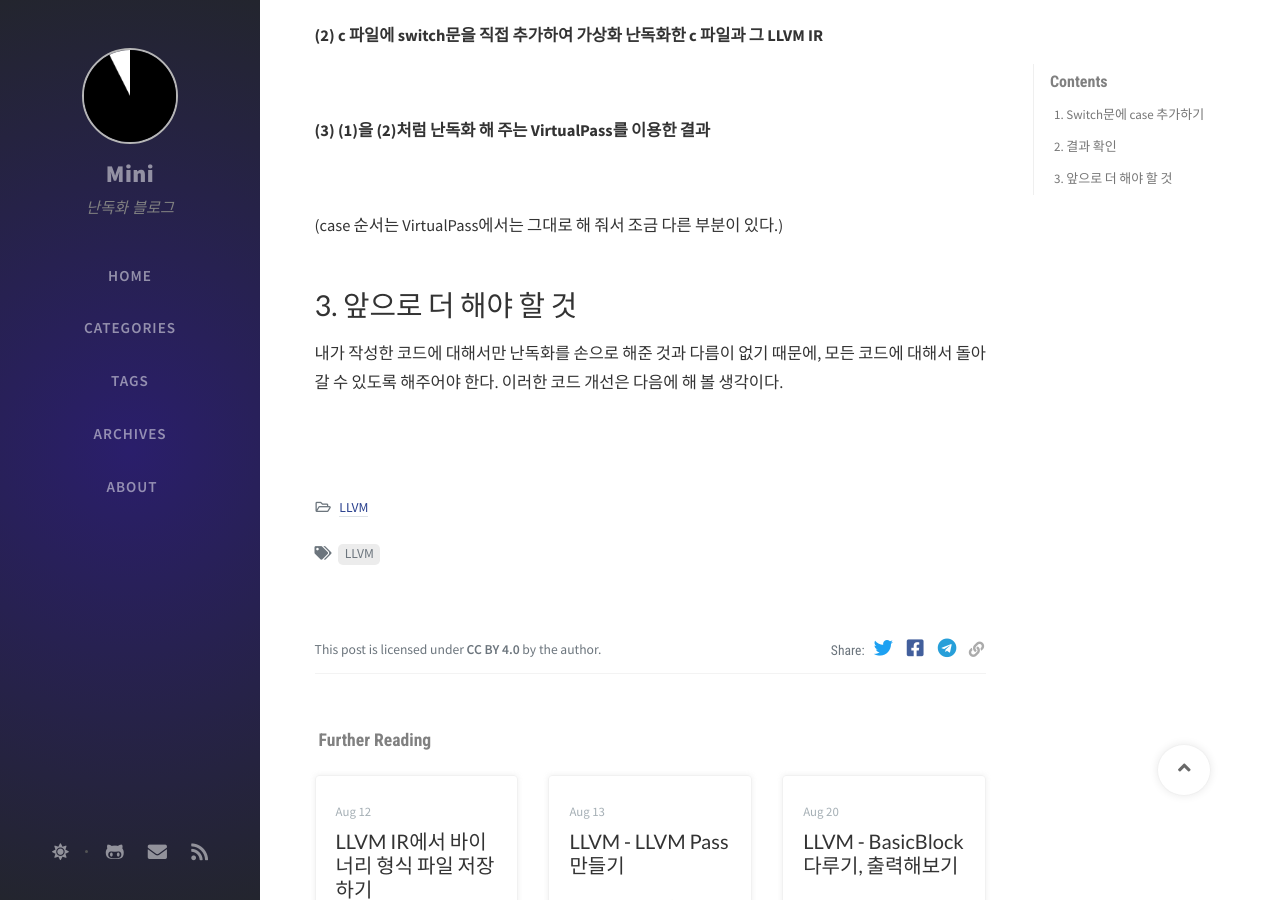
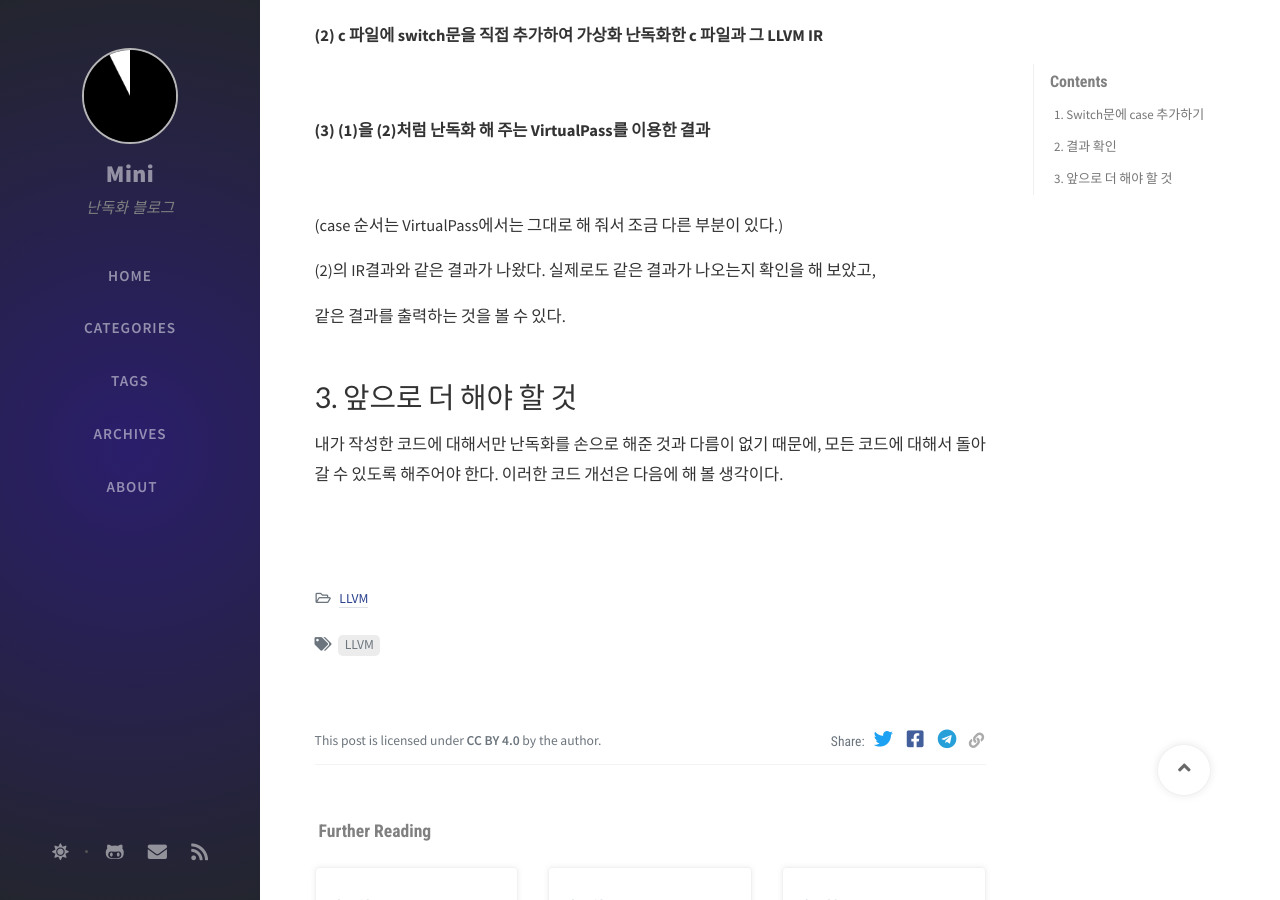
Before and after one commit to yarncha/yarncha.github.io, a Jekyll site: the page built from _posts/2020-10-16-20.md, in a window 1280 px wide and 900 px high, scrolled down 1855 px. Built offline with Jekyll 4.4.1, drawn with Linux system fonts in a browser that asks for light colours; nearby versions of some CDN libraries; comment, search, counter and statistics services are not loaded.

Commit message:
Update 2020-10-16-20.md

```diff
--- a/_posts/2020-10-16-20.md
+++ b/_posts/2020-10-16-20.md
@@ -90,6 +90,10 @@ switch_inst->addCase(builder_body.getInt32(2),case_3_bb);
 
 (case 순서는 VirtualPass에서는 그대로 해 줘서 조금 다른 부분이 있다.)
 
+(2)의 IR결과와 같은 결과가 나왔다.
+실제로도 같은 결과가 나오는지 확인을 해 보았고,
+
+같은 결과를 출력하는 것을 볼 수 있다.
 
 # 3. 앞으로 더 해야 할 것
 
```
